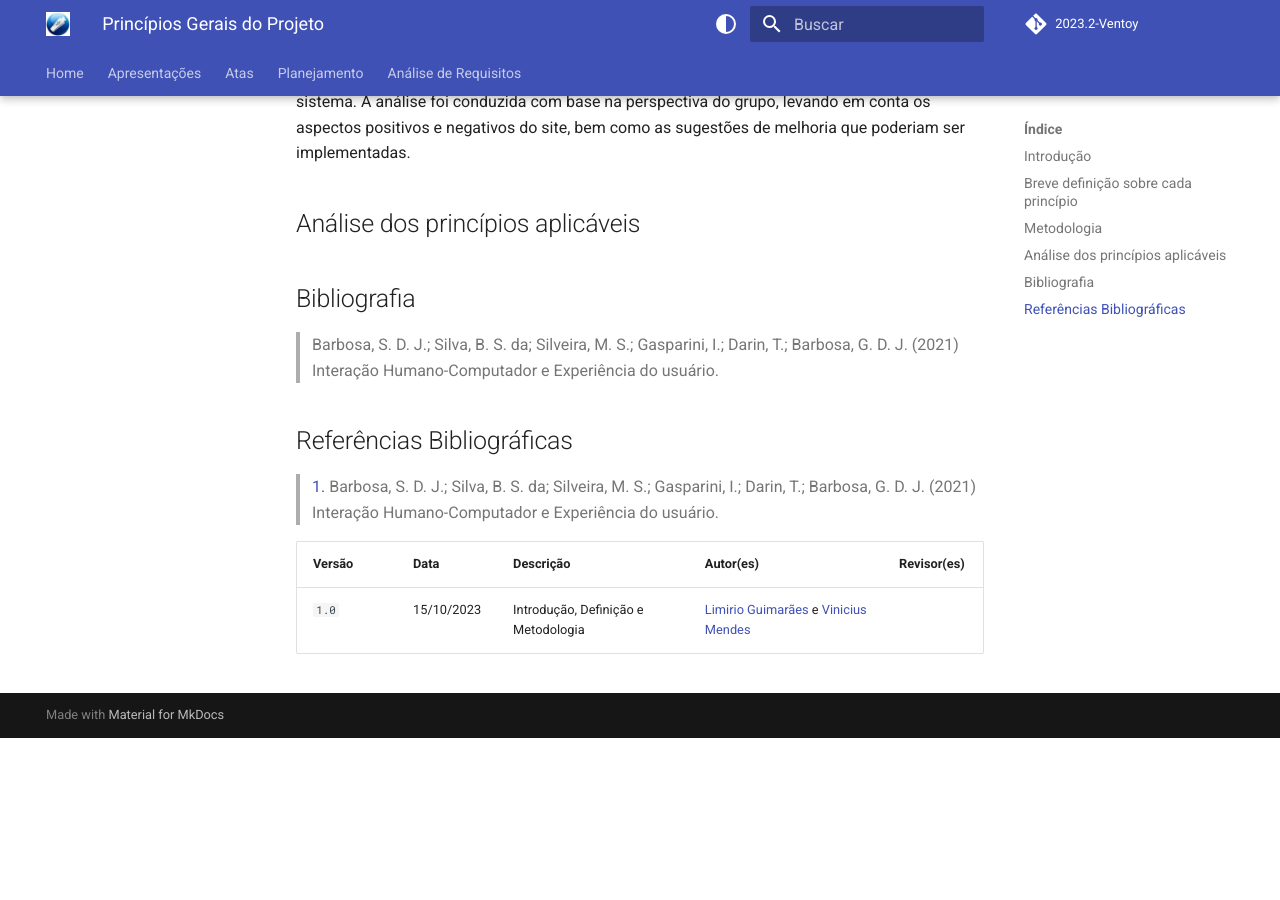
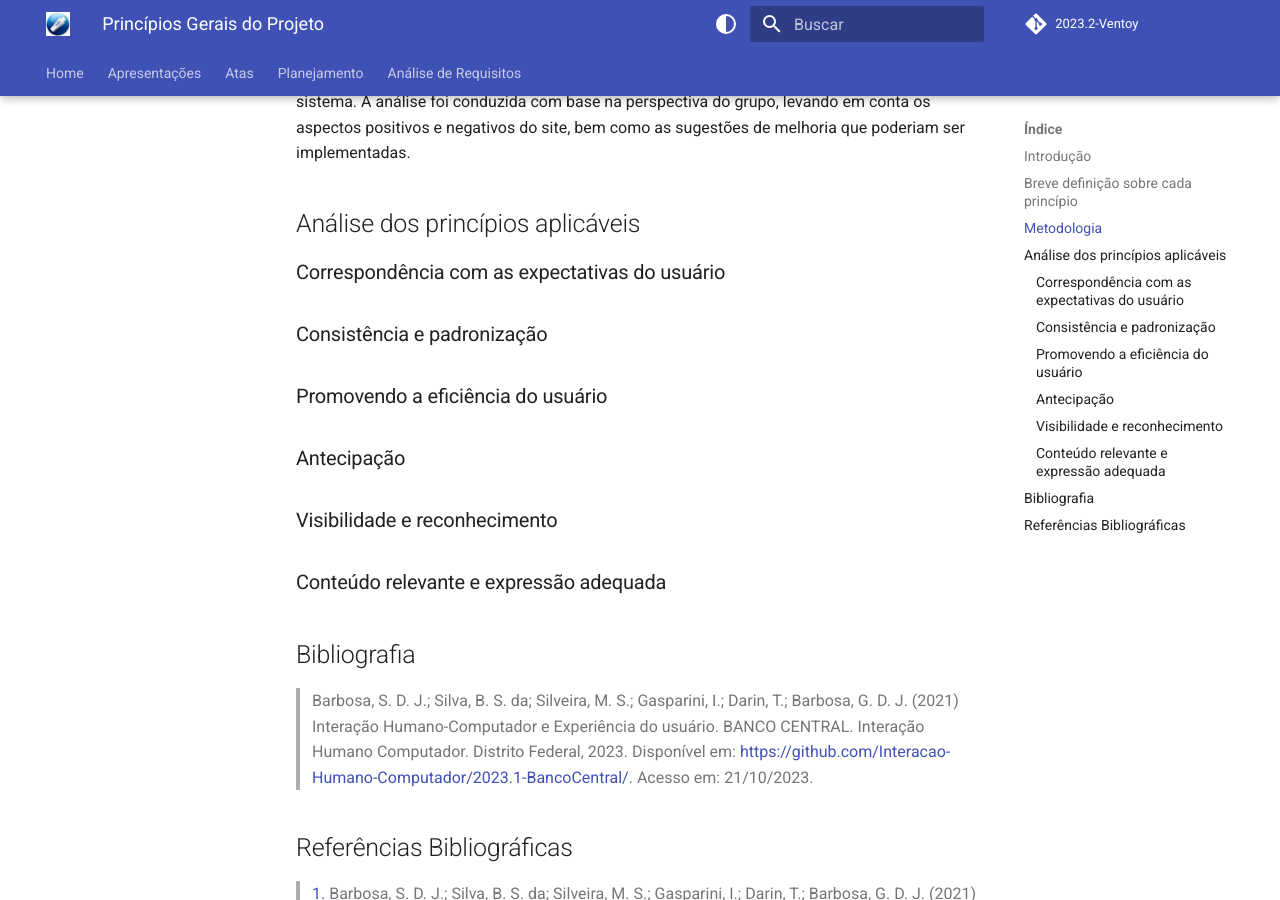
Before and after one commit to Interacao-Humano-Computador/2023.2-Ventoy, an MkDocs documentation site: the page built from docs/AnaliseDeRequisitos/principiosGerais.md, in a window 1280 px wide and 900 px high, scrolled down 2163 px. Built offline with MkDocs 1.6.1 and Material for MkDocs 9.7.7, drawn with Linux system fonts in a browser that asks for light colours; comment, search, counter and statistics services are not loaded; before the commit the page ends 2901 px from its top, so only the background shows below that.

Commit message:
adicionado subtopicos que seram avaliados

```diff
--- a/docs/AnaliseDeRequisitos/principiosGerais.md
+++ b/docs/AnaliseDeRequisitos/principiosGerais.md
@@ -22,9 +22,23 @@ O grupo realizou uma análise do site do Ventoy. O objetivo da análise foi iden
 
 ## Análise dos princípios aplicáveis
 
+### Correspondência com as expectativas do usuário <!-- Limirio -->
+
+### Consistência e padronização <!-- Yaba -->
+
+### Promovendo a eficiência do usuário <!-- Limirio -->
+
+### Antecipação <!-- Yaba -->
+
+### Visibilidade e reconhecimento <!-- Limirio -->
+
+### Conteúdo relevante e expressão adequada <!-- Yaba -->
+
 ## Bibliografia
 
 > Barbosa, S. D. J.; Silva, B. S. da; Silveira, M. S.; Gasparini, I.; Darin, T.; Barbosa, G. D. J. (2021) Interação Humano-Computador e Experiência do usuário.
+> BANCO CENTRAL. Interação Humano Computador. Distrito Federal, 2023. Disponível em: <https://github.com/Interacao-Humano-Computador/2023.1-BancoCentral/>. Acesso em: 21/10/2023.
+
 
 ## Referências Bibliográficas
 
```
